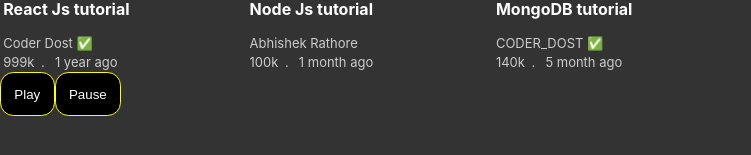
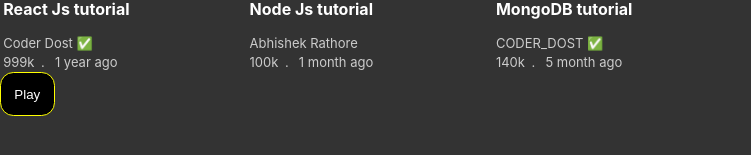
Before and after one commit to Niti9/beginner, a JavaScript app: page / in a window 1280 px wide. Shown: the part 153-308 px from the top of the page, without its empty margins (0-751 px from the left). Built offline with nearby package versions, Linux system fonts and the light colour scheme; the HTML template or start-up script is replaced by a standard one.

Commit message:
passing two events as prop and use conditions to print

```diff
--- a/src/App.js
+++ b/src/App.js
@@ -28,8 +28,9 @@ function App() {
       }
 
       <div style={{ clear: 'both' }} >
-        <PlayButton message="play-msg" onClick={() => console.log('Play')}>Play</PlayButton>
-        <PlayButton message="pause-msg" onClick={() => alert('Pause')}>Pause</PlayButton>
+        <PlayButton message="play-msg" onPlay={() => console.log('Play')}
+        onPause={()=>console.log('Pause')}> Play</PlayButton>
+        {/* <PlayButton message="pause-msg" onClick={() => alert('Pause')}>Pause</PlayButton> */}
       </div>
     </div>
   );
--- a/src/components/PlayButton.js
+++ b/src/components/PlayButton.js
@@ -1,10 +1,17 @@
 import './PlayButton.css'
 
 //using children prop it help to take message or icon name passing as prop
-function PlayButton({message,children,onClick}) {
+function PlayButton({message,children,onPlay, onPause}) {
 
+    //Don't use this approach
+    let playing = false;
     function handleClick() {
-        onClick();
+        if(playing)
+            onPause();
+        else
+            onPlay();
+
+        playing = !playing;  //condition to change false into true or play into pause in console
     }
 
     return (
```
